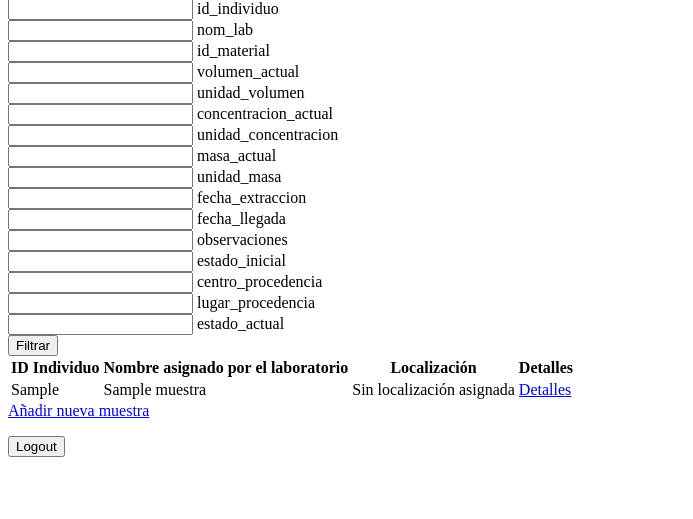
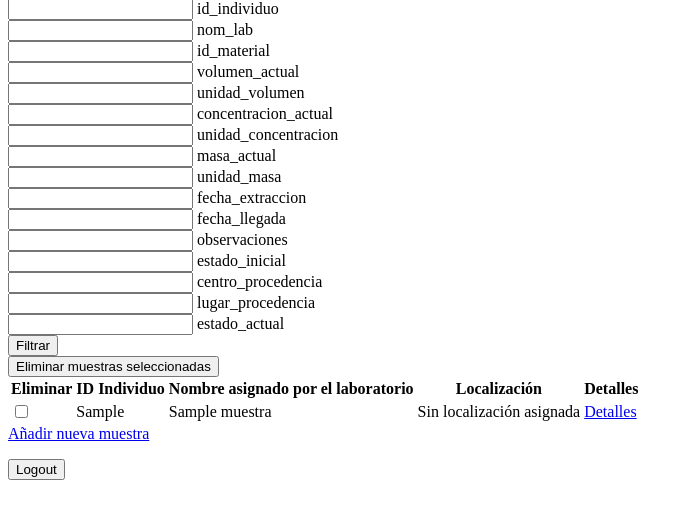
Before and after one commit to LO-Pablo/datos_muestras, a Django app: page /muestras/ in a window 1280 px wide. Shown: the part 69-588 px from the top of the page, without its empty margins (0-693 px from the left). Run offline with Django 5.2, Linux system fonts and the light colour scheme; a user stored in the database is signed in; tables that the repository leaves empty hold one stand-in row (values such as "Sample post").

Commit message:
añadida la opción de eliminar varias muestras

```diff
--- a/muestras/templates/muestras_todas.html
+++ b/muestras/templates/muestras_todas.html
@@ -16,13 +16,16 @@ Lista de Muestras
 </form>
 <table>
   <tr>
+    <th>Eliminar</th>
     <th>ID Individuo</th>
     <th>Nombre asignado por el laboratorio</th>
     <th>Localización</th>
     <th>Detalles</th>
   </tr>
+  <form action="">
   {% for x in muestras %}
   <tr>
+    <td><input type="checkbox" name="{{x.id}}" class="form-control"></td>
     <td>{{ x.id_individuo }}</td>
     <td>{{ x.nom_lab }}</td>
     {% with y=x.localizacion.all %}
@@ -35,6 +38,8 @@ Lista de Muestras
     <td><a href='detalles_muestra/{{x.id_individuo}}/{{ x.nom_lab }}'>Detalles</a></td>
   </tr>
   {% endfor %}
+  <button type="submit" class="btn btn-primary">Eliminar muestras seleccionadas</button>
+</form>
 </table>
 <a href="/muestras/nueva"> Añadir nueva muestra </a>
 <form action="{% url 'logout' %}" method="post">
--- a/muestras/views.py
+++ b/muestras/views.py
@@ -25,7 +25,11 @@ def muestras_todas(request):
     for field in field_names:
         if request.GET.get(field):
             filter_kwargs = {f"{field}__icontains": request.GET[field]}
-            muestras = muestras.filter(**filter_kwargs).values()
+            muestras = muestras.filter(**filter_kwargs)
+    # Eliminación de muestras seleccionadas en la tabla
+    for muestra in muestras:
+        if request.GET.get(f'{muestra.id}'):
+            eliminar_muestra(request, muestra.id_individuo, muestra.nom_lab)
     template = loader.get_template('muestras_todas.html')
     context = {
         'muestras': muestras,
```
